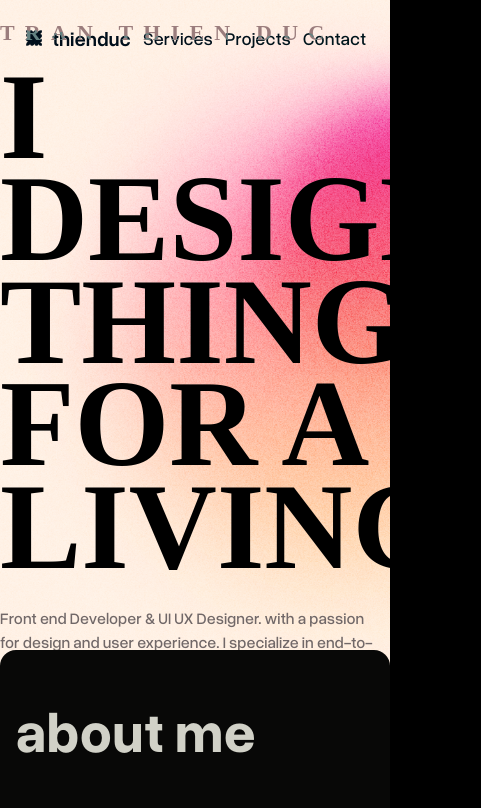
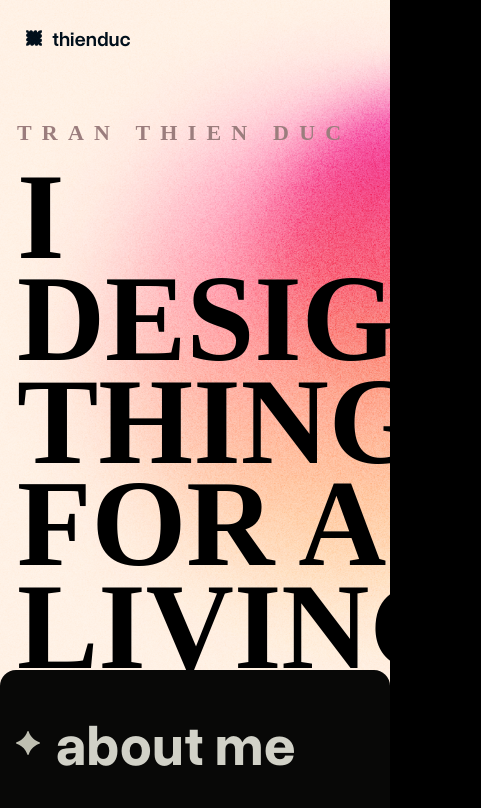
Before and after one commit to kind012/portfolio, a React (Vite) app: page / in a window 390 px wide. Shown: the top 808 px of the page, 481 px wide, since content can reach past the window. Built offline with nearby package versions, Linux system fonts and the light colour scheme; a web font is replaced by a local one.

Commit message:
reponsive mobile

```diff
--- a/src/components/Card.tsx
+++ b/src/components/Card.tsx
@@ -30,6 +30,7 @@ const Card = ({ card, i }: CardProps) => {
                   src={card.images}
                   alt="star"
                   className="lg:w-8 lg:h-8 w-4 h-4"
+                  loading="lazy"
                 />
                 <h3 className="text-[#d1d1c7] lg:text-[56px] text-[32px] font-bold whitespace-nowrap">
                   {card.title}
--- a/src/components/SectionHeading.tsx
+++ b/src/components/SectionHeading.tsx
@@ -8,13 +8,21 @@ interface SectionHeadingProps {
 const SectionHeading = ({ children }: SectionHeadingProps) => {
   return (
     <motion.div
-      className="flex items-center gap-4 mb-[60px]"
+      className="flex items-center gap-4 mb-[60px] flex-row "
       initial="offscreen"
       whileInView="onscreen"
       viewport={{ once: true, amount: 0.4 }}
       variants={cardVariants}
     >
-      <p className="font-bold text-[#d1d1c7] text-heading">{children}</p>
+      <img
+        src="/assets/icon/star.svg"
+        alt="star"
+        className=" w-6 h-6 lg:w-8 lg:h-8"
+        loading="lazy"
+      />
+      <p className="font-bold text-[#d1d1c7] text-heading leading-tight">
+        {children}
+      </p>
     </motion.div>
   );
 };
--- a/src/components/sections/footer.tsx
+++ b/src/components/sections/footer.tsx
@@ -21,7 +21,7 @@ const Footer = () => {
     });
   };
   return (
-    <footer className="lg:pb-3">
+    <footer className="lg:pb-3 pb-5">
       <div className="flex justify-between lg:items-end items-end">
         <p className="lg:text-lg text-base text-[#a29e9a] font-semibold">
           © 2024 Thien Duc
--- a/src/components/sections/header.tsx
+++ b/src/components/sections/header.tsx
@@ -26,7 +26,10 @@ const Header = () => {
 
         {links.map((link, i) => {
           return (
-            <div className="relative group md:inline-block" key={i}>
+            <div
+              className="relative group md:inline-block lg:block hidden"
+              key={i}
+            >
               <AnimatedLink title={link.title} href={link.href} />
             </div>
           );
--- a/src/components/sections/hero.tsx
+++ b/src/components/sections/hero.tsx
@@ -4,7 +4,7 @@ const Hero = () => {
   return (
     <section
       id="hero"
-      className="lg:pt-[230px] lg:h-[765px] h-[670px] lg:max-w-[1513px] max-w-full w-full bg-hero-pattern bg-cover  bg-center bg-no-repeat z-10"
+      className="lg:pt-[230px] pt-[100px] lg:pl-0 pl-[17px] lg:h-[765px] h-[690px] lg:max-w-[1513px] max-w-full w-full bg-hero-pattern bg-cover  bg-center bg-no-repeat z-10"
     >
       <div className="lg:text-center lg:items-center flex flex-col relative font-Arges leading-[3]">
         <RevealUp>
--- a/src/components/sections/projects.tsx
+++ b/src/components/sections/projects.tsx
@@ -10,7 +10,8 @@ const Projects = () => {
     <section className="pb-[76px] px-[4%]" id="projects">
       <RevealUp>
         <SectionHeading>
-          projects showcase / <sup>(4)</sup>
+          projects showcase/
+          <sup className="text-[40px] lg:text-[80px]"> (4)</sup>
         </SectionHeading>
       </RevealUp>
       <div className="xl:gap-x-18 grid grid-cols-1 gap-x-14 gap-y-10 pb-20 md:grid-cols-12 md:gap-y-20 2xl:gap-x-20 ">
@@ -31,7 +32,7 @@ const Projects = () => {
               </div>
             </RevealLeft>
           </Link>
-          <div className="flex flex-row gap-x-40 items-baseline">
+          <div className="flex lg:flex-row gap-y-2 flex-col lg:gap-x-40 items-baseline">
             <TitleProject
               categories="Personal"
               url="/case-study/personal-portfolio"
@@ -82,7 +83,7 @@ const Projects = () => {
                 loading="lazy"
               />
             </div>
-            <div className="mt-3 flex flex-col lg:flex-row justify-between items-center">
+            <div className="mt-3 flex flex-col lg:flex-row justify-between items-baseline">
               <TitleProject
                 categories="List todo"
                 url="/case-study/todo-list"
@@ -93,7 +94,7 @@ const Projects = () => {
           </Link>
         </div>
 
-        <div className="flex flex-col items-center lg:word-3">
+        <div className="flex flex-col items-stretch lg:items-center lg:word-3">
           <Link
             to="https://strive-platform.vercel.app/"
             target="_blank"
@@ -109,9 +110,9 @@ const Projects = () => {
                 />
               </div>
             </RevealLeft>
-            <div className="mt-3 flex flex-col lg:flex-row justify-between items-center">
+            <div className="mt-3 flex flex-col lg:flex-row items-baseline justify-between">
               <TitleProject
-                categories="List todo"
+                categories="SasS Platform"
                 url="/case-study/strive-platform"
                 title="Strive / Template Platform"
               />
--- a/src/components/sections/service.tsx
+++ b/src/components/sections/service.tsx
@@ -5,12 +5,12 @@ import { cards } from "../../constants/data";
 
 const Service = () => {
   return (
-    <section className="lg:pb-36 pb-20 px-[4%]" id="service">
+    <section className="lg:pb-36 pb-24 px-[4%]" id="service">
       <div className="flex lg:flex-row flex-col justify-between lg:items-center  mb-7">
         <RevealUp>
           <SectionHeading>services</SectionHeading>
         </RevealUp>
-        <div className="lg:max-w-[680px] max-w-[270px] w-full lg:mb-0">
+        <div className="lg:max-w-[680px] max-w-[270px] w-full lg:mb-0 mb-10">
           <RevealUp>
             <p className="lg:text-[32px] text-xl leading-tight text-[#a29e9a] font-medium">
               My responsibility is to deliver digital experiences that not only
--- a/src/constants/type.ts
+++ b/src/constants/type.ts
@@ -32,7 +32,7 @@ export interface AnimateLinkProps {
 export interface AnimateProps {
   title: string;
   animation: Variants;
-  isHovered: boolean;
+  isHovered?: boolean;
   href: string | undefined;
   target?: string;
 }
--- a/src/helpers/utils/animations/animations.tsx
+++ b/src/helpers/utils/animations/animations.tsx
@@ -46,16 +46,16 @@ export const slideUp = {
   },
   exit: {
     top: "-100vh",
-    transition: { duration: 0.5, ease: [0.76, 0, 0.24, 1], delay: 0.2 },
+    transition: { duration: 0.5, ease: [0.76, 0, 0.24, 1], delay: 0.1 },
   },
 };
 export const opacity = {
   initial: {
-    opacity: 0,
+    top: 0,
   },
   enter: {
-    opacity: 0.75,
-    transiton: { duration: 1, delay: 0.2 },
+    top: "-100vh",
+    transition: { duration: 0.5, ease: [0.76, 0, 0.24, 1], delay: 0.2 },
   },
 };
 
```
